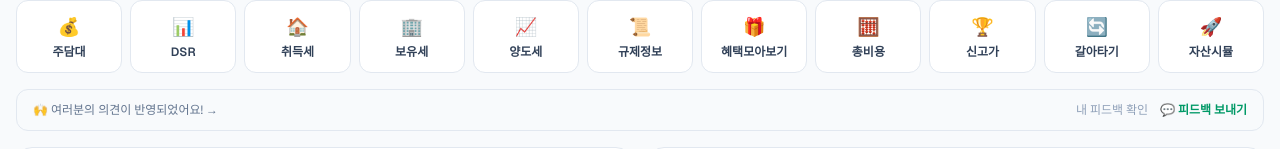
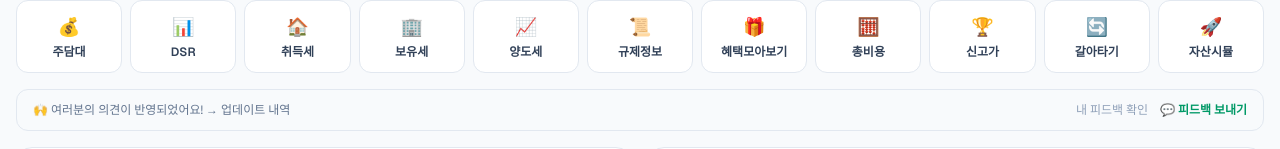
Before and after one commit to yongheon-cpf20d/Smart-zip, a Next.js app: page / in a window 1280 px wide. Shown: the part 151-300 px from the top of the page. Built offline with nearby package versions, Linux system fonts and the light colour scheme; no server answers; the database is empty.

Commit message:
업데이트 내역

```diff
--- a/app/page.tsx
+++ b/app/page.tsx
@@ -183,7 +183,7 @@ export default function Home() {
         {/* 피드백 + 업데이트 배너 */}
         <div className="flex items-center justify-between bg-slate-50 border border-slate-200 rounded-xl px-4 py-3">
           <Link href="/changelog" className="text-xs text-slate-500 hover:text-emerald-600 transition link-press">
-            🙌 여러분의 의견이 반영되었어요! →
+            🙌 여러분의 의견이 반영되었어요! → 업데이트 내역
           </Link>
           <div className="flex items-center gap-3">
             <Link href="/feedback/board" className="text-xs text-slate-400 hover:text-emerald-600 transition link-press">
```
